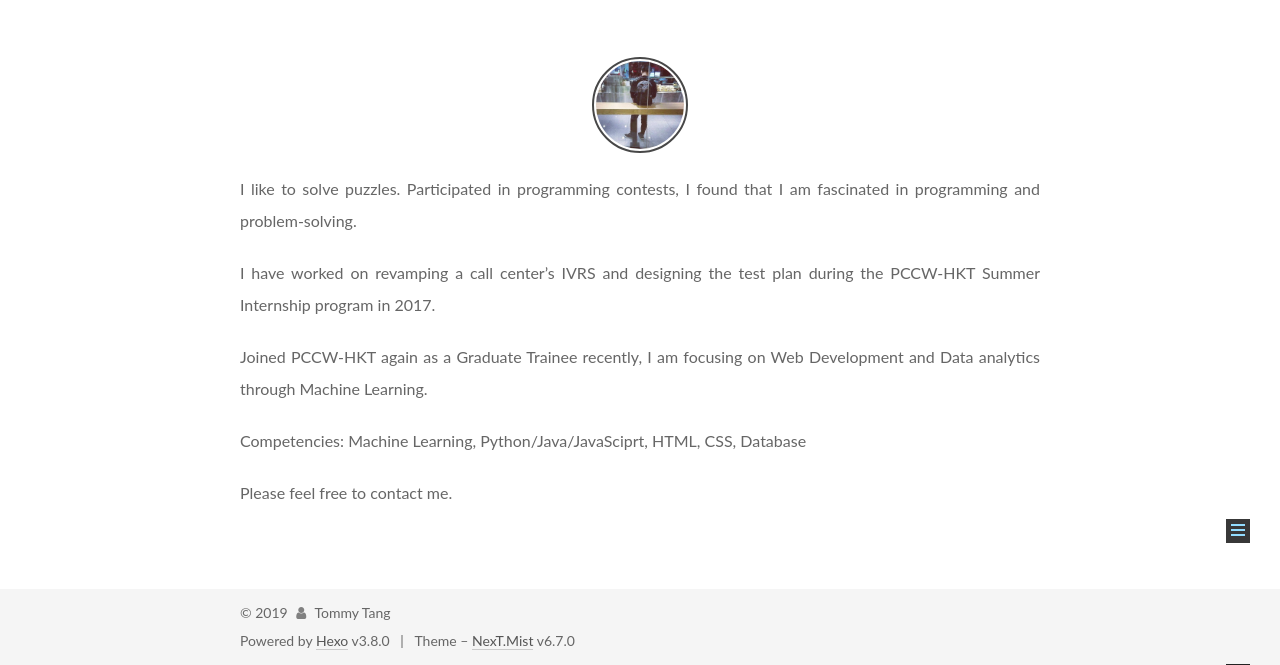
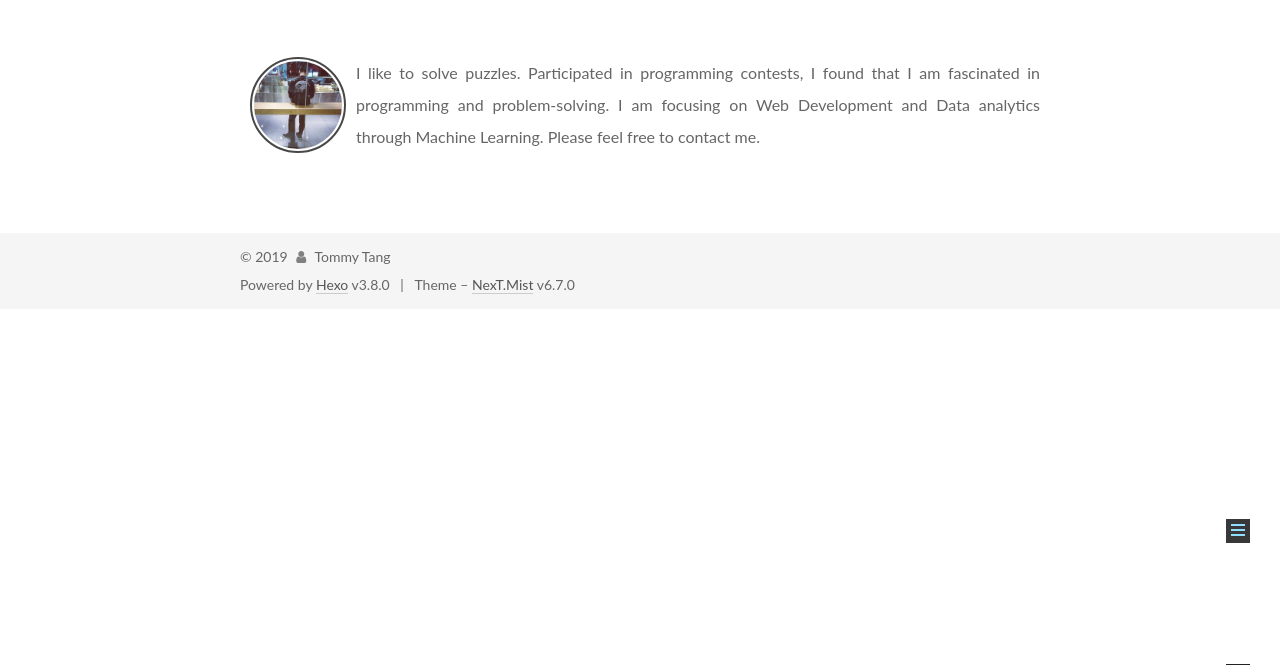
Before and after one commit to tommycmt/tommycmt.github.io, a plain HTML site: page about/index.html in a window 1280 px wide. Shown: the part 212-877 px from the top of the page. After the commit the page ends 800 px from the top, so only its background shows below. Drawn offline with Linux system fonts and the light colour scheme.

Commit message:
Site updated: 2019-01-15 11:11:36

```diff
--- a/about/index.html
+++ b/about/index.html
@@ -96,18 +96,18 @@
 
 
 
-  <meta name="description" content="I like to solve puzzles. Participated in programming contests, I found that I am fascinated in programming and problem-solving. I have worked on revamping a call center’s IVRS and designing the test">
+  <meta name="description" content="I like to solve puzzles. Participated in programming contests, I found that I am fascinated in programming and problem-solving. I am focusing on Web Development and Data analytics through Machine Le">
 <meta property="og:type" content="website">
 <meta property="og:title" content="about">
 <meta property="og:url" content="http://tommycmt.github.io/about/index.html">
 <meta property="og:site_name" content="Tommy&#39;s blog">
-<meta property="og:description" content="I like to solve puzzles. Participated in programming contests, I found that I am fascinated in programming and problem-solving. I have worked on revamping a call center’s IVRS and designing the test">
+<meta property="og:description" content="I like to solve puzzles. Participated in programming contests, I found that I am fascinated in programming and problem-solving. I am focusing on Web Development and Data analytics through Machine Le">
 <meta property="og:locale" content="en">
 <meta property="og:image" content="http://tommycmt.github.io/images/avatar.jpg">
-<meta property="og:updated_time" content="2019-01-15T02:53:04.554Z">
+<meta property="og:updated_time" content="2019-01-15T03:11:03.001Z">
 <meta name="twitter:card" content="summary">
 <meta name="twitter:title" content="about">
-<meta name="twitter:description" content="I like to solve puzzles. Participated in programming contests, I found that I am fascinated in programming and problem-solving. I have worked on revamping a call center’s IVRS and designing the test">
+<meta name="twitter:description" content="I like to solve puzzles. Participated in programming contests, I found that I am fascinated in programming and problem-solving. I am focusing on Web Development and Data analytics through Machine Le">
 <meta name="twitter:image" content="http://tommycmt.github.io/images/avatar.jpg">
 
 
@@ -354,13 +354,18 @@
       <div class="post-body">
 
 
-          <p><img id="avatar_icon" src="/images/avatar.jpg" alt="Avatar image"></p>
+          <figure id="avatar_icon_figure"><img id="avatar_icon" src="/images/avatar.jpg" alt="Avatar image"></figure>
+
 <p>I like to solve puzzles. Participated in programming contests, I found that I am fascinated in programming and problem-solving.</p>
-<p>I have worked on revamping a call center’s IVRS and designing the test plan during the PCCW-HKT Summer Internship program in 2017.</p>
-<p>Joined PCCW-HKT again as a Graduate Trainee recently, I am focusing on Web Development and Data analytics through Machine Learning.</p>
-<p>Competencies: Machine Learning, Python/Java/JavaSciprt, HTML, CSS, Database</p>
+<p>I am focusing on Web Development and Data analytics through Machine Learning.</p>
 <p>Please feel free to contact me.</p>
 <style>
+  #avatar_icon_figure {
+    display: inline;
+    float: left;
+    margin: 0px 10px 0px 10px;
+  }
+
   #avatar_icon {
     display: block;
     margin: 0 auto;
@@ -370,6 +375,10 @@
     border: 2px solid #333;
     border-radius: 100%;
     opacity: 1;
+  }
+
+  .post-body p {
+    display: inline;
   }
 </style>
 
```
Lines whose indentation alone changed are shown as unchanged.
